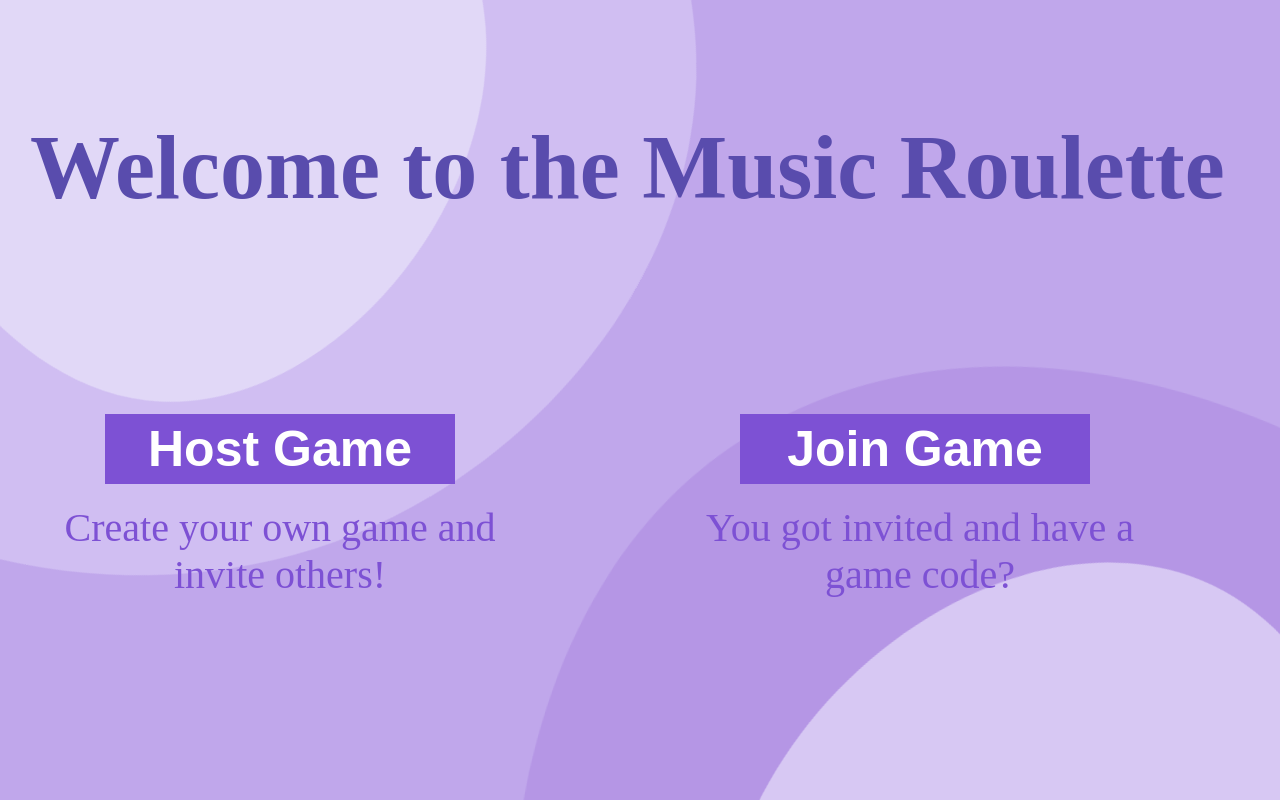
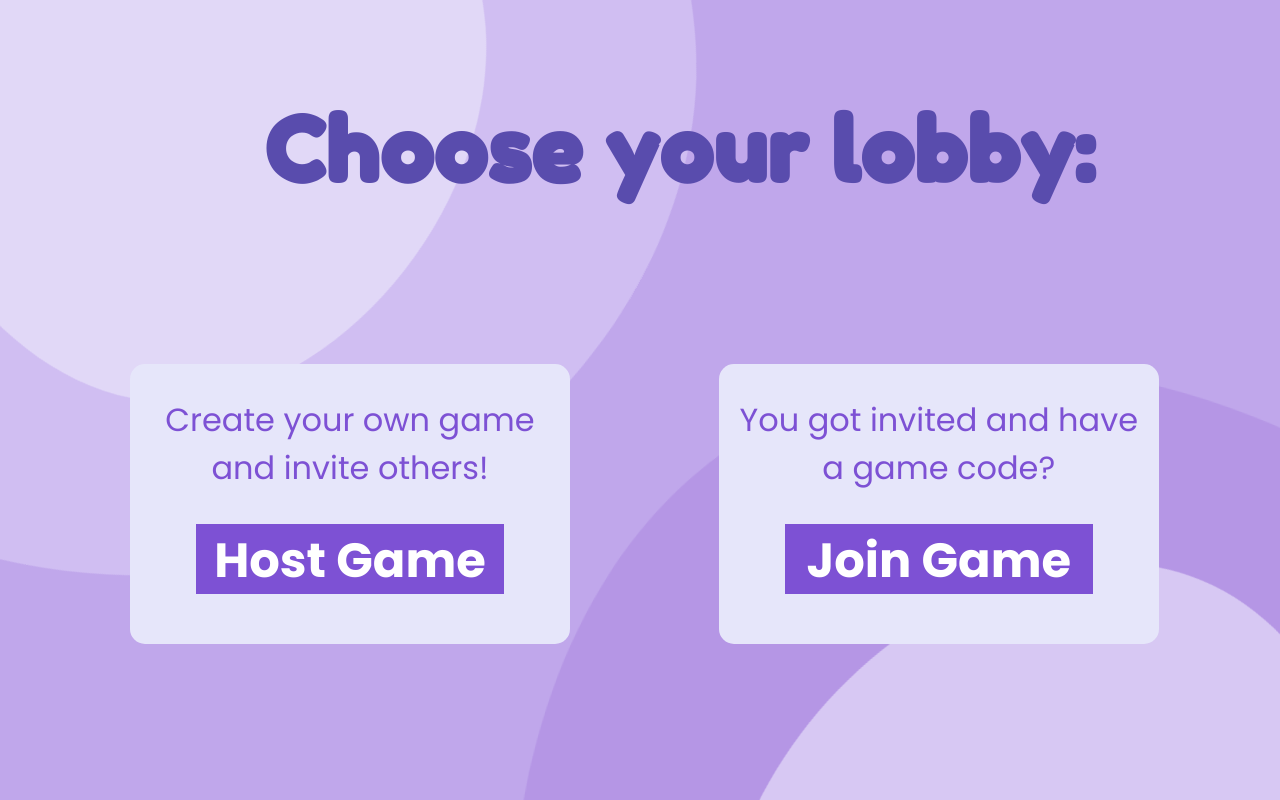
Before and after one commit to Reymer249/music-roulette, a Django app: page / in a window 1280 px wide. Run offline with Django 4.2, Linux system fonts and the light colour scheme; some libraries are stand-ins or nearby versions.

Commit message:
Connect base,main_page,lobbyselect_page,question_page

```diff
--- a/game/templates/base/base.html
+++ b/game/templates/base/base.html
@@ -4,6 +4,10 @@
     <meta charset="UTF-8">
     <title>{%block title%}Base page{%endblock%}</title>
     <meta name="viewport" content="width=device-width, initial-scale=1.0">
+    <link rel="stylesheet"
+          href="https://fonts.googleapis.com/css?family=Fredoka+One:400,700">
+    <link rel="stylesheet"
+          href="https://fonts.googleapis.com/css2?family=Poppins:wght@200;300;400;500;600;700&display=swap">
     {% block style %}
         <style>
             body{
--- a/game/templates/main_page/index.html
+++ b/game/templates/main_page/index.html
@@ -8,7 +8,6 @@ body{
     margin: 0px;
     height: 100%;
 }
-
 svg {
     position: fixed;
     top: 0;
@@ -16,7 +15,6 @@ svg {
     width: 100%;
     height: 100vh;
 }
-
 .wrap-layer{
     position: fixed;
     width: 100%;
@@ -42,69 +40,84 @@ svg {
     left: 0;
     z-index: 0;
 }
+
+.flex-container {
+    display: flex;
+    flex-wrap: wrap;
+    position: absolute;
+    margin-left: 2vw;
+    width: 92vw;
+    height: 60vh;
+}
 h1 {
-    position: absolute;
     color: rgb(89, 76, 173);
-    font-size: 90px;
+    font-family: 'Fredoka One', "Times New Roman", Times, serif;
+    font-size: 7vw;
     text-align: center;
-    font-family: "Times New Roman", Times, serif;
+    margin-left: 1.5vw;
+    margin-top: 5vh;
     padding-top: 2%;
 }
-.host {
-    background: lavender;
-    position: absolute;
+.host{
+    position: relative;
     border: 2px hidden;
     border-radius: 15px;
-    width: 500px;
-    margin-top: 30%;
-    margin-left: 0%;
+    width: 55vmin;
+    height: 35vmin;
+    margin: auto;
+    font-size: 30px;
+    background: lavender;
 }
 .host_text {
-    position: absolute;
-    padding-top: 10%;
-    font-size: 40px;
+    padding-top: -5%;
+    padding-left: 2%;
+    padding-right: 2%;
+    font-family: 'Poppins', sans-serif;
+    font-size: 4vmin;
     text-align: center;
     color: rgb(125, 81, 212);
 }
-
 .host_button {
-    position: absolute;
     margin-left: 15%;
-    margin-bottom: 0%;
+    margin-top: 0%;
     border: hidden;
-    font-size: 50px;
+    font-family: 'Poppins', sans-serif;
+    font-size: 6vmin;
     background: rgb(125, 81, 212);
-    width: 350px;
-    height: 70px;
+    width: 70%;
+    height: 25%;
     color: white;
     font-weight: bold;
 }
-.join {
-    position: absolute;
-    float: none;
-    margin-top: 30%;
-    margin-left: 50%;
+.join{
+    position: relative;
     border: 2px hidden;
     border-radius: 15px;
-    width: 500px;
+    width: 55vmin;
+    height: 35vmin;
+    margin: auto;
+    font-size: 30px;
     background: lavender;
 }
 .join_text {
-    position: absolute;
-    padding-top: 10%;
-    font-size: 40px;
+    padding-top: -5%;
+    padding-left: 2%;
+    padding-right: 2%;
+    font-family: 'Poppins', sans-serif;
+    font-size: 4vmin;
     text-align: center;
     color: rgb(125, 81, 212);
 }
 .join_button {
-    position: absolute;
-    margin-left: 70px;
-    margin-bottom: 20px;
+    position: relative;
+    margin-left: 15%;
+    margin-top: 0%;
     border: hidden;
-    font-size: 50px;
+    font-family: 'Poppins', sans-serif;
+    font-size: 6vmin;
     background: rgb(125, 81, 212);
-    width: 350px;
-    height: 70px;
+    width: 70%;
+    height: 25%;
     color: white;
     font-weight: bold;
 }
@@ -113,30 +126,18 @@ h1 {
 {% endblock %}
 
 {% block body %}
-    <h1>Welcome to the Music Roulette</h1>
+    <h1>Choose your lobby:</h1>
+
+    <div class="flex-container">
         <div class="host">
             <p class="host_text">Create your own game and invite others!</p>
-        <a href="/lobby/12345/">
-            <button class="host_button">Host Game</button>
-        </a>
+            <button class="host_button" onclick="location.href='/lobby/12345';">Host Game</button>
         </div>
 
         <div class="join">
             <p class="join_text">You got invited and have a game code?</p>
-        <a href="/lobby/54321/">
-            <button class="join_button">Join Game</button>
-        </a>
+            <button class="join_button" onclick="location.href='/lobby/lobbyselect/';">Join Game</button>
         </div>
-    <!--
-        {% if lobby_list %}
-            <ul>
-            {% for lobby in lobby_list %}
-                <li><a href="/lobby/{{ lobby.id }}/">{{ lobby.id }}</a></li>
-            {% endfor %}
-            </ul>
-        {% else %}
-            <p>No lobbys running...</p>
-        {% endif %}
-        -->
+    </div>
 
 {% endblock %}
--- a/game/templates/question_page/index.html
+++ b/game/templates/question_page/index.html
@@ -6,7 +6,6 @@
 <style>
     /* countdown */
     @import "bourbon";
-    @import url(https://fonts.googleapis.com/css?family=Quicksand:400,700);
 
     /* general */
     body{
@@ -50,7 +49,6 @@
     }
 
     /* quiz */
-    @import url('https://fonts.googleapis.com/css2?family=Poppins:wght@200;300;400;500;600;700&display=swap');
     *{
         margin: 0;
         padding: 0;
--- a/game/urls.py
+++ b/game/urls.py
@@ -4,6 +4,7 @@ from . import views
 urlpatterns = [
     path("", views.main_page, name="main_page"),
     path("lobby/<int:lobby_id>/", views.lobby_page, name="lobby_page"),
+    path("lobby/lobbyselect/", views.lobbyselect_page, name="lobbyselect_page"),
     path("lobby/<int:lobby_id>/question/", views.question_page, name="question_page"),
     path("lobby/<int:lobby_id>/results/", views.results_page, name="results_page"),
 ]
--- a/game/views.py
+++ b/game/views.py
@@ -26,6 +26,13 @@ def main_page(request):
     }
     return HttpResponse(template.render(context, request))
 
+def lobbyselect_page(request):
+    lobby_list = [{"id": 12345}, {"id": 54321}, {"id": 23576}, {"id": 79840}]
+    template = loader.get_template("lobbyselect_page/index.html")
+    context = {
+        "lobby_list": lobby_list,
+    }
+    return HttpResponse(template.render(context, request))
 
 def lobby_page(request, lobby_id):
     player_list = [{"id": 11, "name": "Natalka"}, {"id": 12, "name": "Ivan"}, {"id": 13, "name": "Max"}, {"id": 14, "name": "Carlos"}]
```
Also changed, not shown: game/templates/lobbyselect_page/index.html (added, +117 -0 lines). Lines whose indentation alone changed are shown as unchanged.
